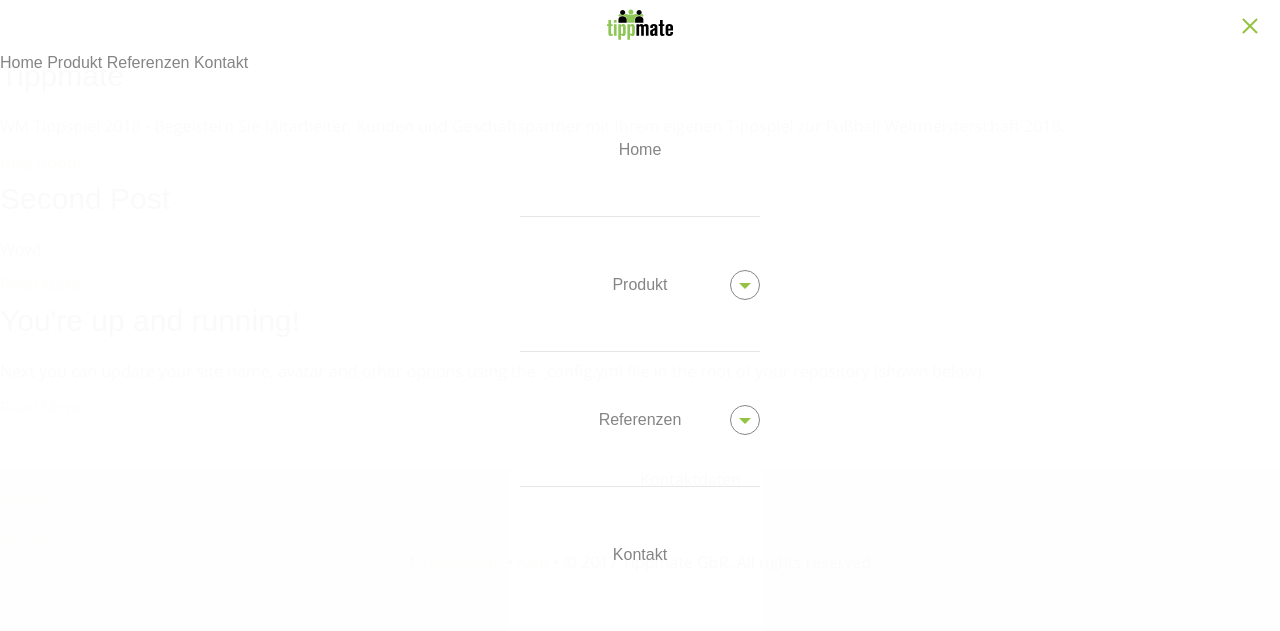
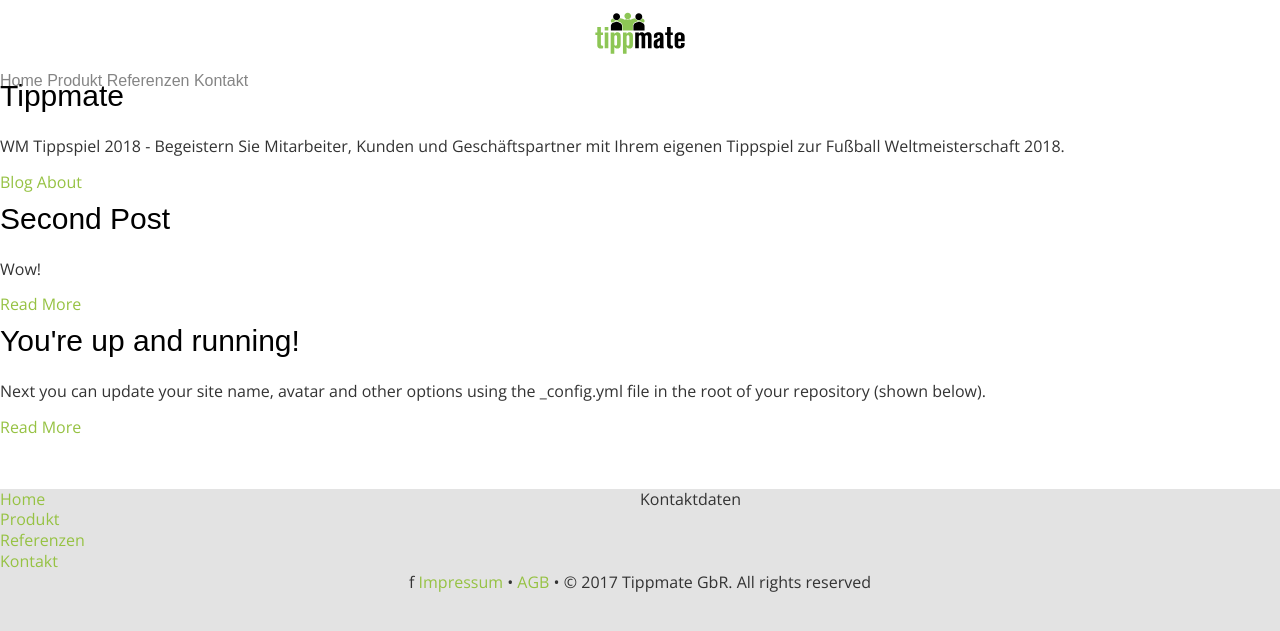
Before and after one commit to tippmate/website, a Jekyll site: the page built from index.html, in a window 1280 px wide. Shown: the top 631 px of the page. Built offline with Jekyll 4.4.1, drawn with Linux system fonts in a browser that asks for light colours; some web fonts are replaced.

Commit message:
removed no-js functionality and optimized mobile navigation

```diff
--- a/_layouts/default.html
+++ b/_layouts/default.html
@@ -40,7 +40,7 @@
       </div>
     </div>
 
-    <div class="mobile-nav" style="display: none">
+    <div class="mobile-nav" style="display: none;">
       <div class="mobile-nav__container">
         {% assign routes = site.t[page.lang].routes.main %}
         {% for route in routes %}
@@ -50,7 +50,7 @@
           </a>
           {% if subs.size > 0 %}
             <div class="mobile-nav__sub">
-              <button class="mobile-nav__sub-toggle"></button>
+              <button class="mobile-nav__sub-toggle"><div></div></button>
               <div class="mobile-nav__sub-items" style="display: none">
                 {% for sub in subs %}
                   <a class="mobile-nav__sub-item" href="{{ sub.url }}">
--- a/_sass/_layout.scss
+++ b/_sass/_layout.scss
@@ -31,8 +31,8 @@
   @include hide-text;
   background: url(/images/tippmate-logo-black.svg) no-repeat;
   background-size: contain;
-  height: 52px;
-  width: 74px;
+  height: $header--height;
+  width: $header--height/0.7;
 }
 
 .nav {
@@ -89,15 +89,20 @@
 }
 
 .mobile-nav__sub-toggle {
-  border-radius: 100px;
+  width: 50px;
+  height: $mobile-nav-item-height;
+  background: none;
+  position: absolute;
+  top: -$mobile-nav-item-height;
+  right: 0;
+  padding: 0;
+  div {
     width: 30px;
     height: 30px;
-  background: none;
-  position: absolute;
-  top: calc(-7.5vh - 15px);
-  right: 0;
+    border-radius: 100px;
     border: 1px solid $border--ui-el;
-  line-height: 24px;
+    line-height: 28px;
+    float: right;
     &:before {
       transition-duration: $transition-duration;
       transition-property: transform;
@@ -106,32 +111,33 @@
       @include triangle(12px, $text--highlight, down);
       transform: rotate(0deg);
     };
-  &.mobile-nav__sub-toggle--expanded:before {
+  }
+  &.mobile-nav__sub-toggle--expanded div:before {
     transform: rotate(180deg);
   };
 }
 
 @include tablet {
    .mobile-nav-toggle {
-     display: none;
+     display: none !important;
    }
 }
 
-.no-js {
-  .mobile-nav,
-  .mobile-nav__sub-items {
-    display: block !important;
-  }
-  .mobile-nav-toggle,
-  .mobile-nav__sub-toggle {
-    display: none;
-  }
-  .mobile-nav__container {
-    padding: 1em 2em;
-  }
-}
+//.no-js {
+//  .mobile-nav,
+//  .mobile-nav__sub-items {
+//    display: block !important;
+//  }
+//  .mobile-nav-toggle,
+//  .mobile-nav__sub-toggle {
+//    display: none;
+//  }
+//  .mobile-nav__container {
+//    padding: 1em 2em;
+//  }
+//}
 
-.js {
+//.js {
 .mobile-nav {
 //    transition-property: opacity;
 //    transition-duration: 5s;
@@ -142,12 +148,12 @@
   background-color: rgba(255,255,255, 0.98);
   left: 0;
   right: 0;
-
+  overflow-y: auto;
 }
 .mobile-nav__item {
   padding: 0vh .5em;
-    height: 15vh;
-    line-height: 15vh;
+  height: $mobile-nav-item-height;
+  line-height: $mobile-nav-item-height;
 }
 .mobile-nav-toggle {
   display: block;
@@ -155,7 +161,7 @@
   right: 0;
   top: 0;
   bottom: 0;
-    width: $header--height;
+  width: 80px;
 }
 
 .mobile-nav-toggle__show,
@@ -174,11 +180,10 @@
 
 .mobile-nav-toggle__show {
   span {
-      border-radius: 5px;
     display: block;
-      height: 2px;
+    height: 1px;
     background: $green;
-      margin: 4px 20px 4px 8px;
+    margin: 5px 20px 5px 34px;
   }
 }
 
@@ -188,8 +193,8 @@
   &:after {
     content: '';
     display: block;
-      height: 2px;
-      width: 20px;
+    height: 1px;
+    width: 30px;
     background: $green;
     transform: rotate(135deg);
     position: absolute;
@@ -200,7 +205,7 @@
     transform: rotate(45deg);
   }
 }
-}
+//}
 
 
 
--- a/_sass/_variables.scss
+++ b/_sass/_variables.scss
@@ -2,6 +2,7 @@
 //
 // VARIABLES
 //
+
 
 
 // COLORS
@@ -65,4 +66,5 @@
 
 
 // layout
-$header--height: 50px;
+$header--height: 70px;
+$mobile-nav-item-height: 15vh;
--- a/javascript/main.js
+++ b/javascript/main.js
@@ -38,18 +38,12 @@
   showMobileSubNav = function(trigger) {
     var last = $('.mobile-nav__sub-toggle--expanded');
     last.removeClass('mobile-nav__sub-toggle--expanded').next().slideUp();
-    console.log(last[0]);
-    console.log($(trigger)[0]);
     if ($(trigger)[0] != last[0]) {
       $(trigger).addClass('mobile-nav__sub-toggle--expanded');
-      // if ($(trigger).hasClass('mobile-nav__sub-toggle--expanded')) {
         $(trigger).next().slideDown();
-      // } else {
-      //   $(trigger).next().slideUp();
-      // }
     }
   };
 
 
-  showMobileNav($('.mobile-nav-toggle__show')[0]);
+  // showMobileNav($('.mobile-nav-toggle__show')[0]);
 };
```
Lines whose indentation alone changed are shown as unchanged.
